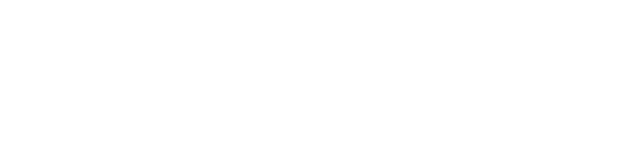
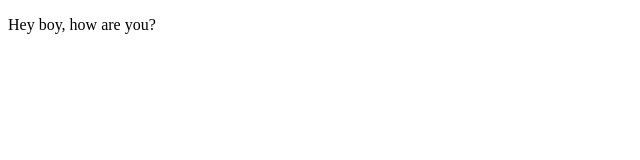
Before and after one commit to davelau0918/davelau0918.github.io, a plain HTML site: page index.html in a window 1280 px wide. Shown: the whole page, without its empty margins (0-640 px from the left). Drawn offline with Linux system fonts and the light colour scheme.

Commit message:
Hey boy, how are you?

```diff
--- a/index.html
+++ b/index.html
@@ -7,6 +7,7 @@
     <link href="style.css" rel="stylesheet" type="text/css" />
   </head>
   <body>
+    <p>Hey boy, how are you?</p>
     <script src="script.js"></script>
   </body>
 </html>
```
Also changed, not shown: 1 other file.
